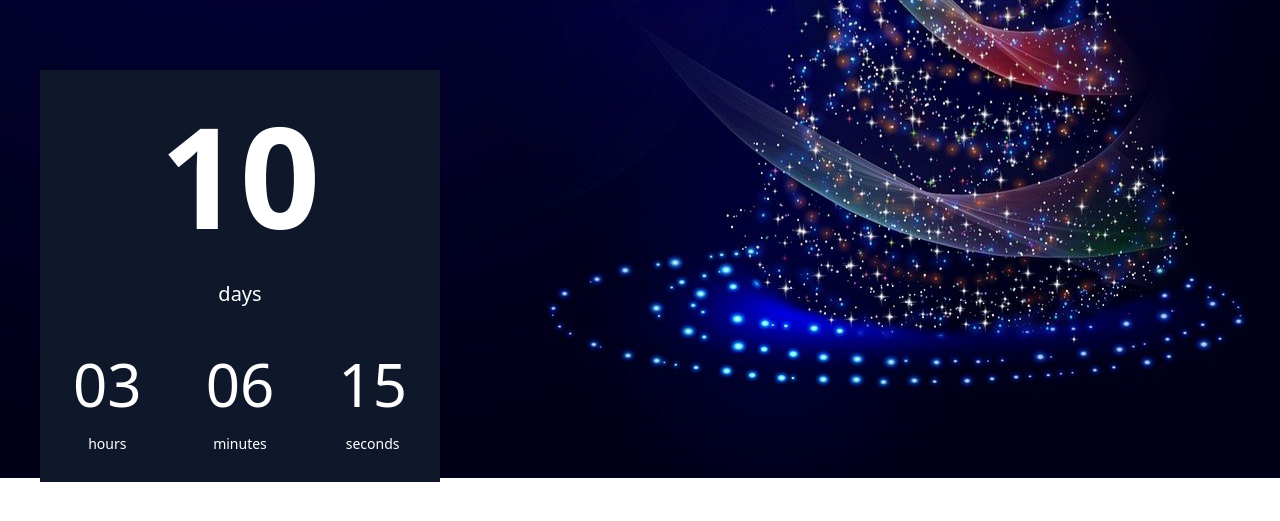
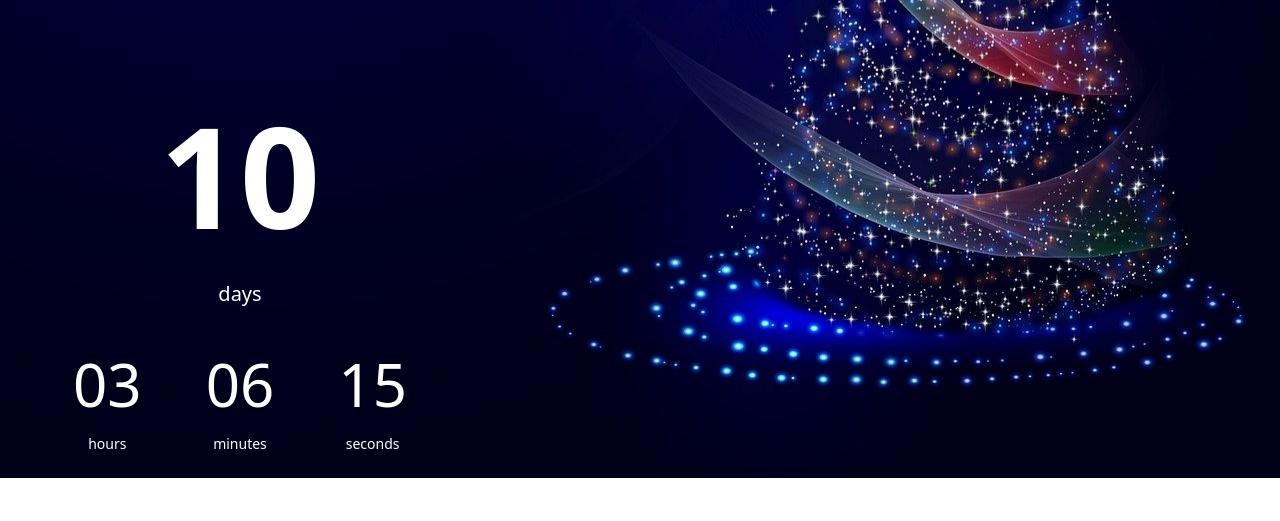
Before and after one commit to KodeIva/christmas-countdown, a React (Vite) app: page / in a window 1280 px wide. Shown: the part 369-890 px from the top of the page. Built offline with nearby package versions, Linux system fonts and the light colour scheme.

Commit message:
background color removed

```diff
--- a/src/App.jsx
+++ b/src/App.jsx
@@ -64,7 +64,7 @@ useEffect(() => {
       <p className='text-white text-lg leading-relaxed font-semibold'>Wednesday, 25 December 2024</p>
      </div>
 
-      <div className='flex flex-col items-center text-white mx-10 mt-60 bg-slate-900 w-[400px]'>
+      <div className='flex flex-col items-center text-white mx-10 mt-60  w-[400px]'>
         <div className='flex flex-col items-center'>
           <h2 className='text-[140px] font-bold'>{days}</h2>
           <p className='text-xl'>days</p>
```
